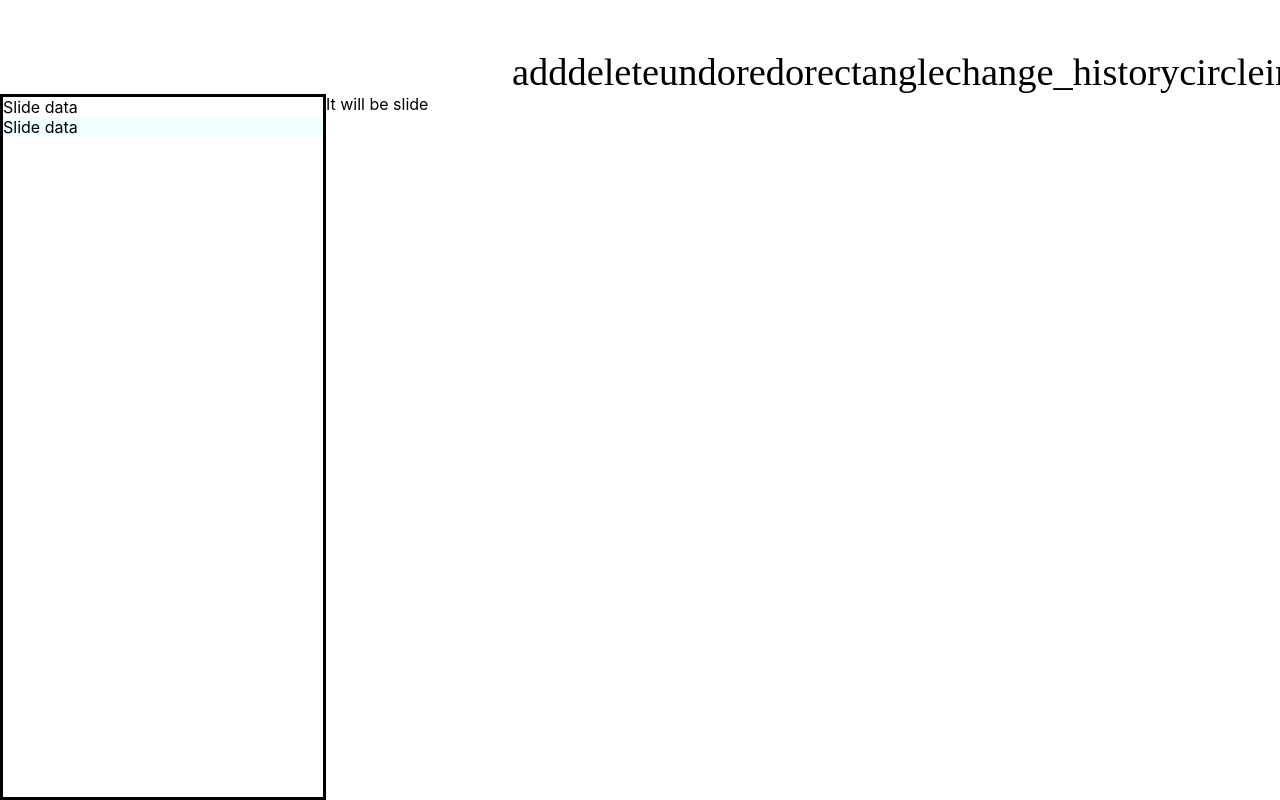
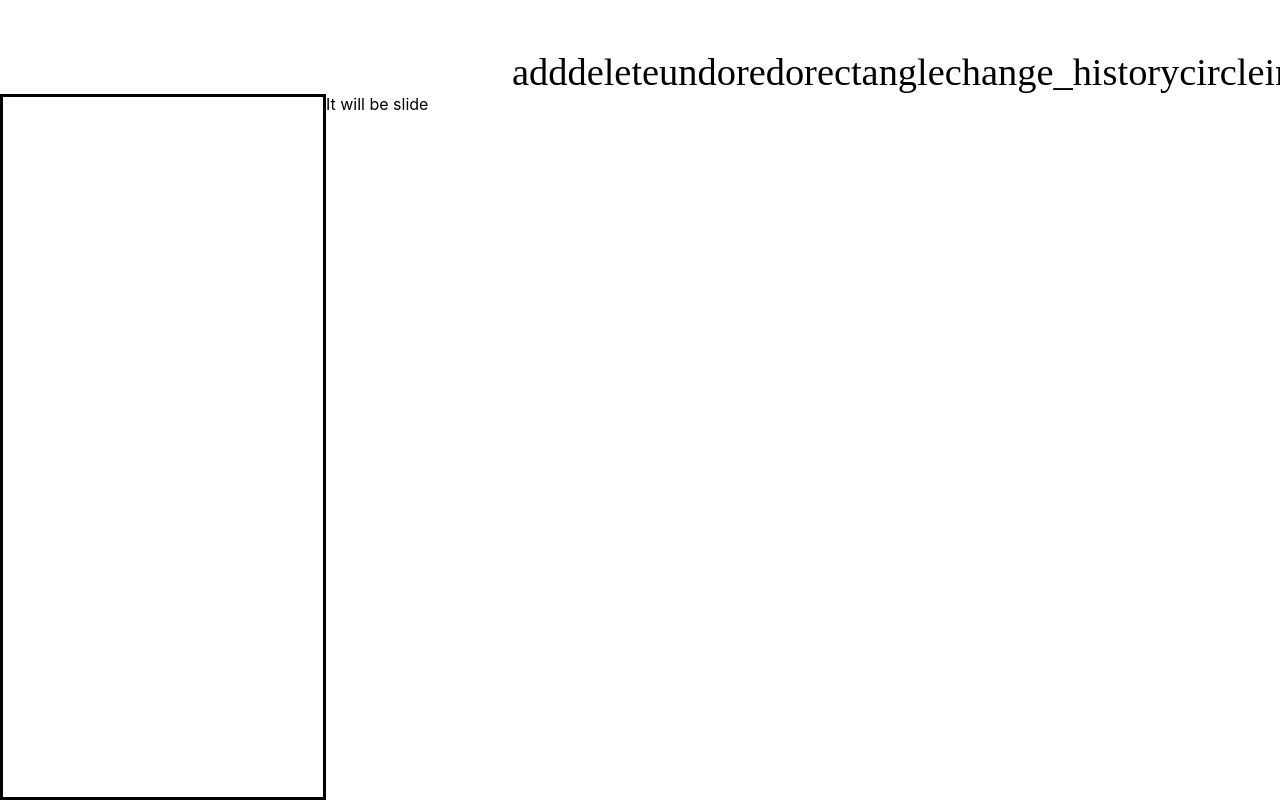
Before and after one commit to KleachiM/slides, a React (Create React App) app: page / in a window 1280 px wide. Shown: the top 800 px of the page. Built offline with nearby package versions, Linux system fonts and the light colour scheme; a web font is replaced by a local one.

Commit message:
Отрисовка текстовых блоков

```diff
--- a/src/components/Miniatures.css
+++ b/src/components/Miniatures.css
@@ -5,3 +5,7 @@
     overflow-x: hidden;
     overflow-y: auto;
 }
+
+.miniature {
+    transform: scale(0.5);
+}
--- a/src/components/Miniatures.tsx
+++ b/src/components/Miniatures.tsx
@@ -3,6 +3,7 @@ import './Miniatures.css'
 import {Slide} from "../types/presentationTypes";
 import store from "../store/store";
 import {connect} from "react-redux";
+import {SlideElementsItem} from "./SlideElementsItem";
 
 type MiniaturesProps = {
     slides: Array<Slide>
@@ -10,12 +11,14 @@ type MiniaturesProps = {
 function Miniatures(props: MiniaturesProps){
     return <div className="miniatures">
         {props.slides.map((slide) => {
-            return <div key={slide.id}
+            return <div key={slide.id} className="miniature"
                 style={typeof(slide.background) === 'string'
                     ? {backgroundColor: slide.background}
                     : {backgroundImage: slide.background.source}}>
                 {/*Slide data (if elem.type === 'text' ... else ...)*/}
-                Slide data
+                {slide.slideData.map(e =>
+                    <SlideElementsItem slideElement={e}/>
+                )}
             </div>
         })}
     </div>
--- /dev/null
+++ b/src/components/SlideElementsItem.tsx
@@ -0,0 +1,26 @@
+import React from "react";
+import {SlideElement} from "../types/presentationTypes";
+
+type SlideElementProps = {
+    slideElement: SlideElement
+}
+export function SlideElementsItem(props: SlideElementProps){
+    // create common part of div
+    if (props.slideElement.type === 'text')
+        return <div
+            style={{top: props.slideElement.point.x}}>
+            Text element
+        </div>
+
+    if (props.slideElement.type === "image")
+        return <image
+            href={props.slideElement.source}
+            x={props.slideElement.point.x}
+            y={props.slideElement.point.y}
+            width={props.slideElement.dimension.width}
+            height={props.slideElement.dimension.height}
+        />
+
+    const unknownElement = <></>;
+    return unknownElement
+}
```
